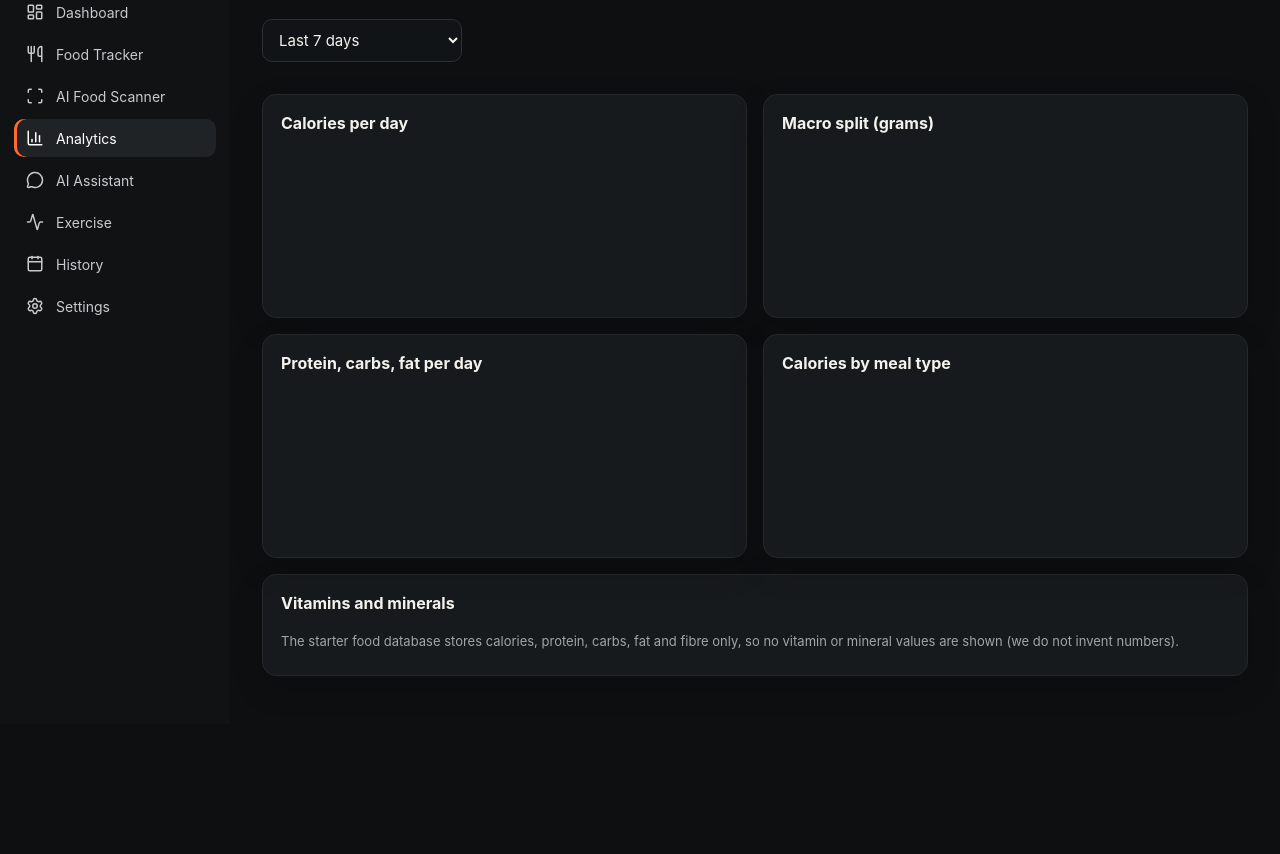
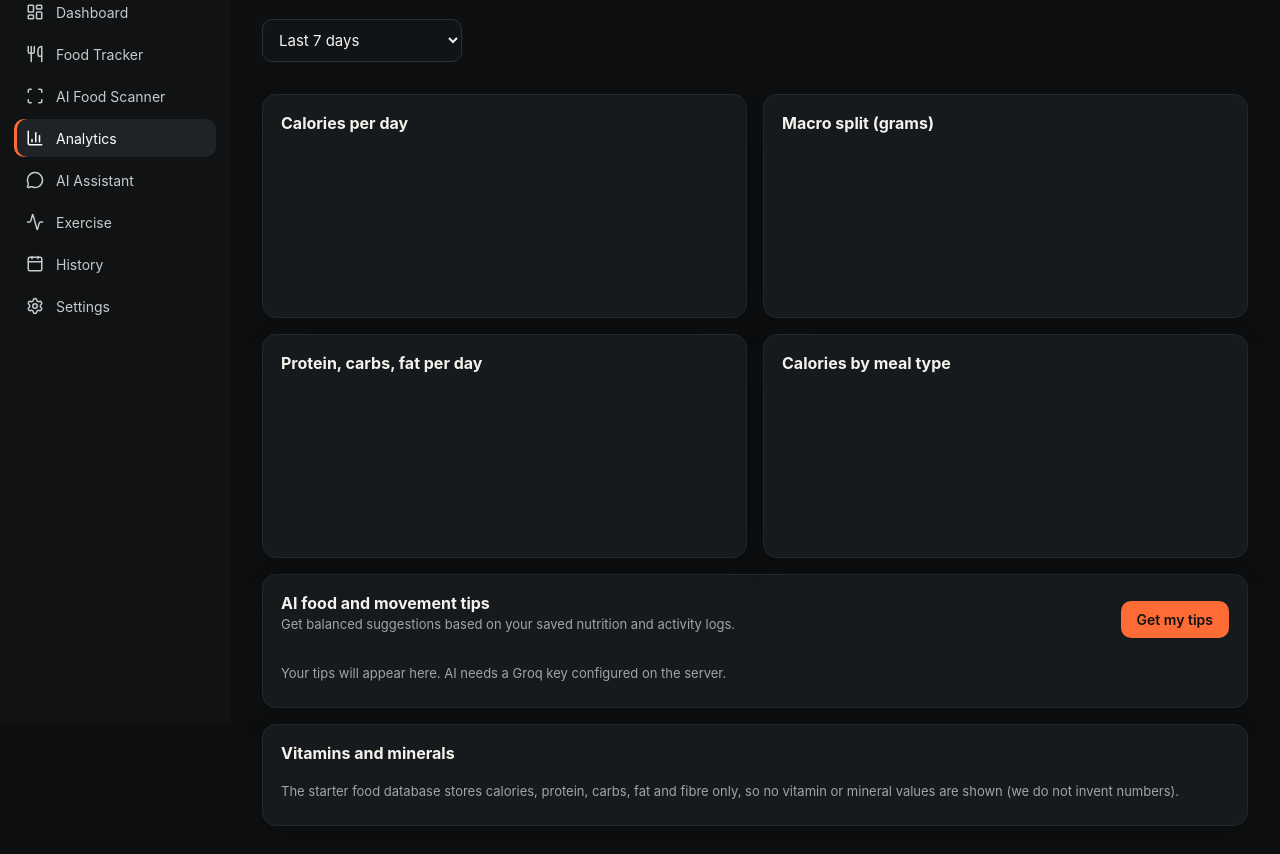
Before and after one commit to rks101307-creator/wd-pro, a website: page public/nutrition.html in a window 1280 px wide. Shown: the part 76-930 px from the top of the page. Before the commit the page ends 800 px from the top, so only its background shows below. Drawn offline with nearby package versions, Linux system fonts and the light colour scheme; no server answers.

Commit message:
Add AI tips section to nutrition page
Added a section for AI food and movement tips with a button to get personalized suggestions.

```diff
--- a/public/nutrition.html
+++ b/public/nutrition.html
@@ -25,6 +25,10 @@
     <div class="card"><h2>Protein, carbs, fat per day</h2><canvas id="trendChart" height="150"></canvas></div>
     <div class="card"><h2>Calories by meal type</h2><canvas id="mealChart" height="150"></canvas></div>
   </div>
+  <div class="card" style="margin-top:16px">
+    <div class="card-heading"><div><h2>AI food and movement tips</h2><p class="sub">Get balanced suggestions based on your saved nutrition and activity logs.</p></div><button class="btn" id="tipsBtn" type="button">Get my tips</button></div>
+    <div class="empty" id="tipsResult" aria-live="polite">Your tips will appear here. AI needs a Groq key configured on the server.</div>
+  </div>
   <div class="card" style="margin-top:16px"><h2>Vitamins and minerals</h2><div class="empty">The starter food database stores calories, protein, carbs, fat and fibre only, so no vitamin or mineral values are shown (we do not invent numbers).</div></div>
 </main>
 <script src="js/app.js"></script>
```
